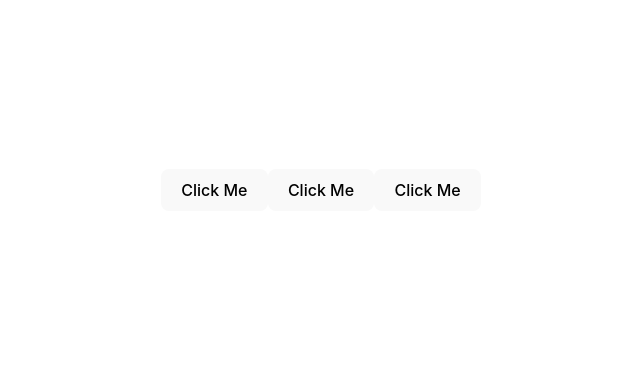
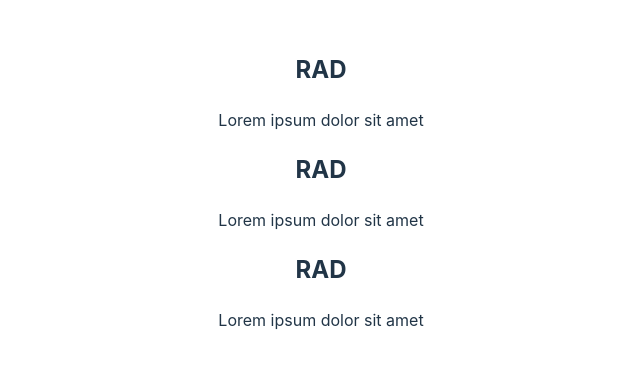
Before and after one commit to ShenanVindinu/react-Concepts, a React (Vite) app: page / in a window 1280 px wide. Shown: the part 210-578 px from the top of the page, without its empty margins (319-959 px from the left). Built offline with nearby package versions, Linux system fonts and the light colour scheme.

Commit message:
new components added

```diff
--- a/src/App.tsx
+++ b/src/App.tsx
@@ -1,14 +1,16 @@
 import './App.css'
-import Button, {FancyButton, SmallButton,} from './Button'
+import Item from "./component/item.tsx";
 
 function App() {
 
+
+
   return (
-    <>
-      <Button/>
-      <FancyButton/>
-      <SmallButton/>
-    </>
+    <div>
+        <Item title={'RAD'} desc={'Lorem ipsum dolor sit amet'}/>
+        <Item title={'RAD'} desc={'Lorem ipsum dolor sit amet'}/>
+        <Item title={'RAD'} desc={'Lorem ipsum dolor sit amet'}/>
+    </div>
   )
 }
 
--- /dev/null
+++ b/src/component/item.tsx
@@ -0,0 +1,8 @@
+export default function Item ({title,desc} : {title: string, desc: string}) {
+    return (
+        <>
+            <h2>{title}</h2>
+            <p>{desc}</p>
+        </>
+    )
+}
```
